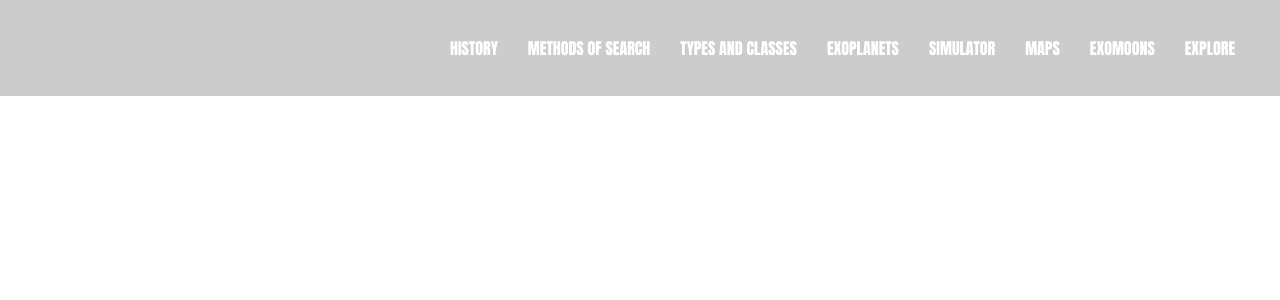
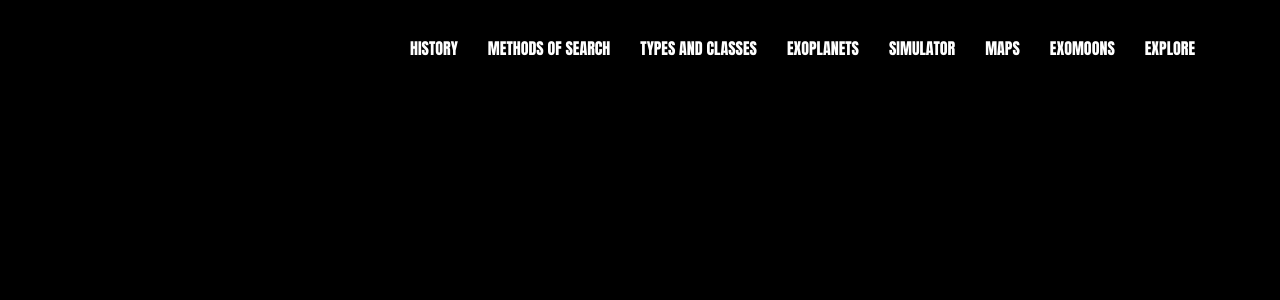
Before and after one commit to mkalybek/stellar_quest, a React (Create React App) app in the folder frontend/: page / in a window 1280 px wide. Shown: the top 300 px of the page. Built offline with nearby package versions, Linux system fonts and the light colour scheme.

Commit message:
common elements

```diff
--- a/frontend/src/components/header/header.jsx
+++ b/frontend/src/components/header/header.jsx
@@ -4,14 +4,14 @@ const Header = () => {
     return (
         <header className='header anton-regular'>
             <ul>
-                <li><a>HISTORY</a></li>
-                <li><a>METHODS OF SEARCH</a></li>
-                <li><a>TYPES AND CLASSES</a></li>
-                <li><a>EXOPLANETS</a></li>
-                <li><a>SIMULATOR</a></li>
-                <li><a>MAPS</a></li>
-                <li><a>EXOMOONS</a></li>
-                <li><a>EXPLORE</a></li>
+                <li><a href="/#">HISTORY</a></li>
+                <li><a href="/#">METHODS OF SEARCH</a></li>
+                <li><a href="/#">TYPES AND CLASSES</a></li>
+                <li><a href="/#">EXOPLANETS</a></li>
+                <li><a href="/#">SIMULATOR</a></li>
+                <li><a href="/#">MAPS</a></li>
+                <li><a href="/#">EXOMOONS</a></li>
+                <li><a href="/#">EXPLORE</a></li>
             </ul>
         </header>
     );
--- a/frontend/src/index.css
+++ b/frontend/src/index.css
@@ -1,3 +1,7 @@
+*, *::after, *::before {
+  box-sizing: border-box;
+}
+
 body {
   margin: 0;
   font-family: -apple-system, BlinkMacSystemFont, 'Segoe UI', 'Roboto', 'Oxygen',
@@ -5,6 +9,7 @@ body {
     sans-serif;
   -webkit-font-smoothing: antialiased;
   -moz-osx-font-smoothing: grayscale;
+  background-color: black;
 }
 
 code {
```
